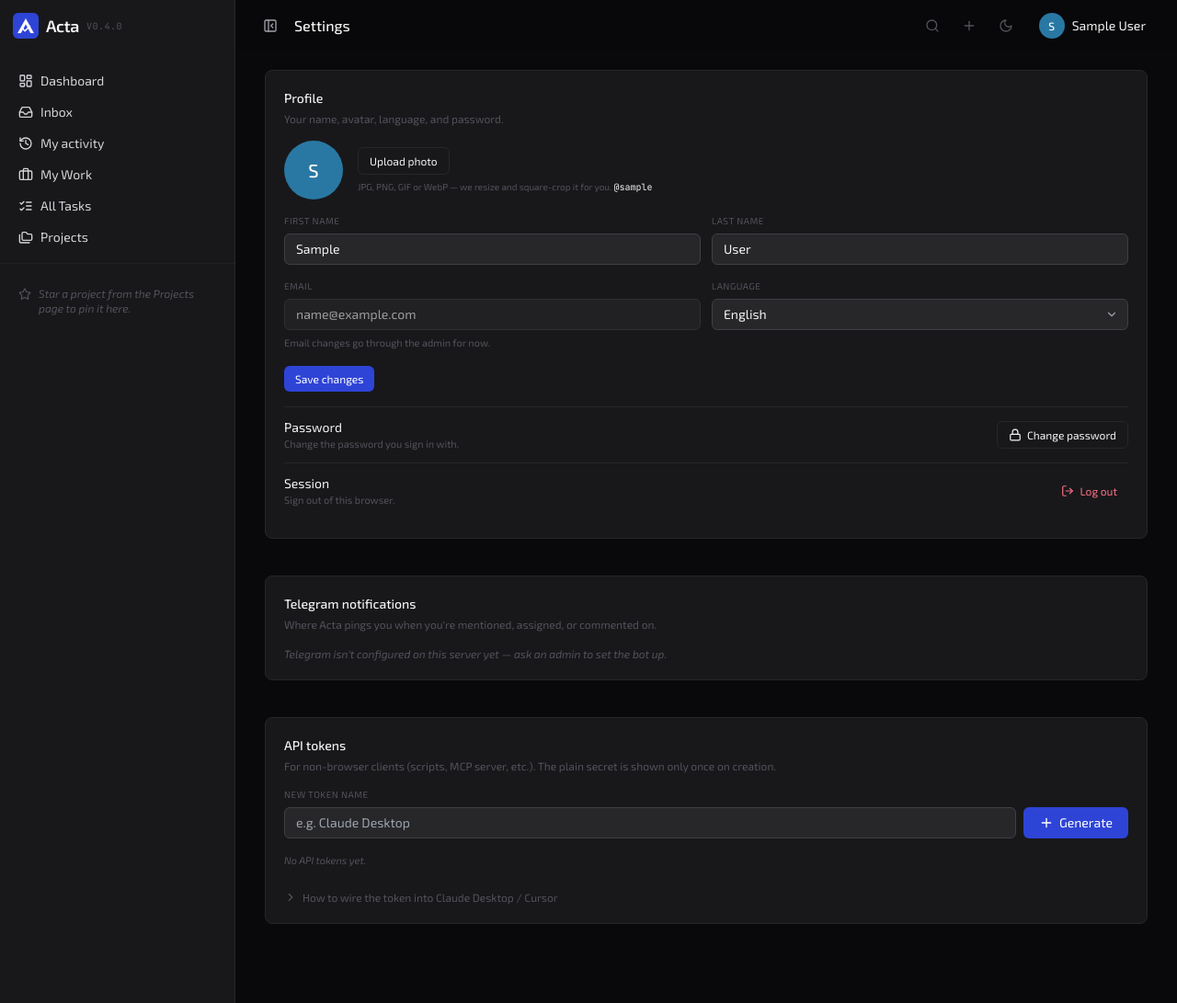
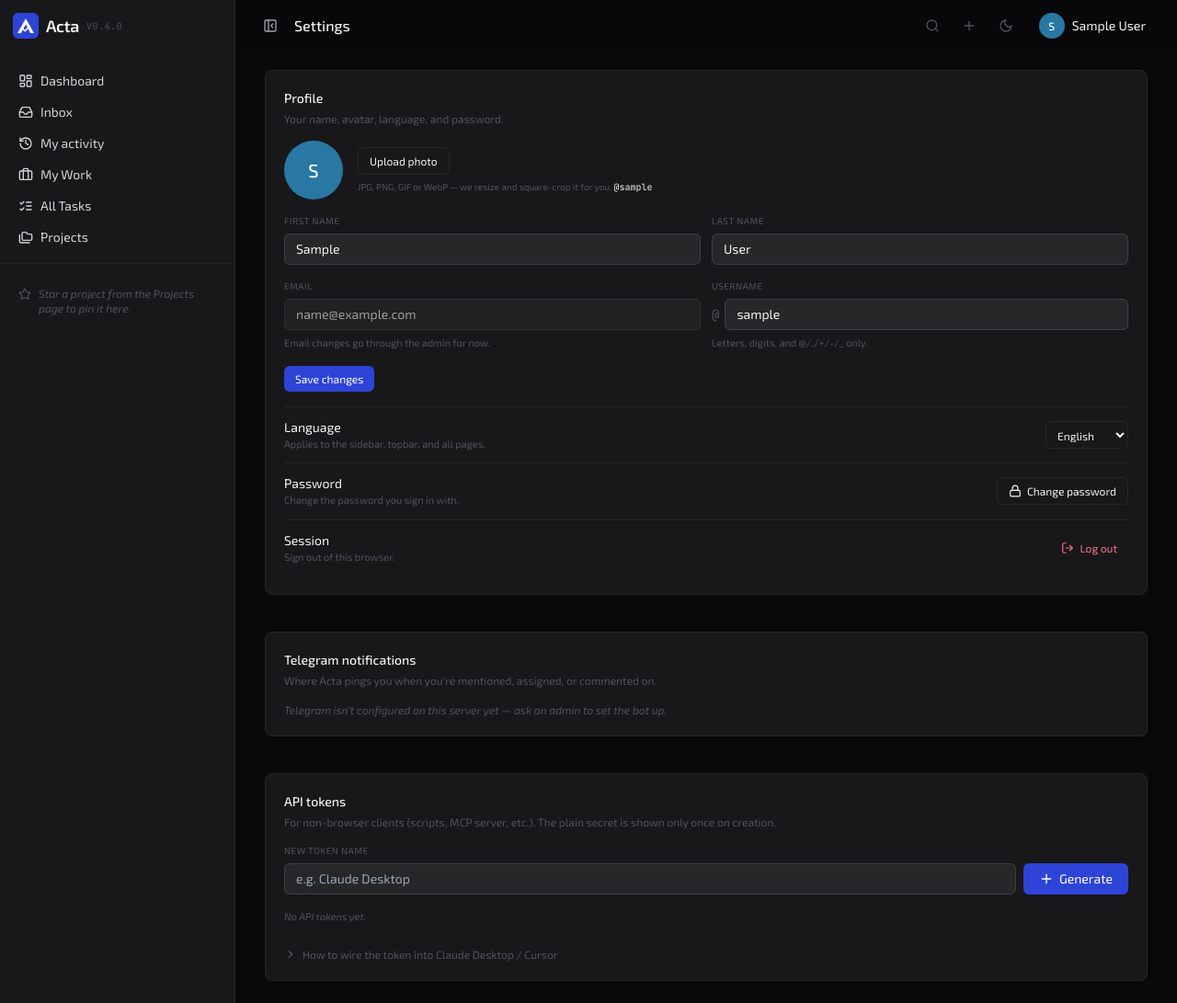
Before and after one commit to voxquietam/acta, a Django app: page /accounts/settings/ in a window 1280 px wide. Shown: the whole page at 92% size. Run offline with Django 5.2, Linux system fonts and the light colour scheme; the visitor is signed in with stand-in values (Sample User, id 1); data that the repository does not hold is empty; parts of the project's set-up code (start-up, migrations or seed data) failed here and were passed over; some libraries are stand-ins or nearby versions.

Commit message:
feat(accounts): editable username + inline language switcher in settings

```diff
--- a/apps/accounts/views.py
+++ b/apps/accounts/views.py
@@ -160,22 +160,57 @@ def user_settings(request):
     """
     user = request.user
     if request.method == "POST":
-        first = (request.POST.get("first_name") or "").strip()[:150]
-        last = (request.POST.get("last_name") or "").strip()[:150]
-        lang = (request.POST.get("language") or "").strip()
-        allowed = {code for code, _ in settings.LANGUAGES}
+        # Each field is only touched when its form field is actually
+        # present in the POST payload. This lets the small inline forms
+        # below (Language picker, future per-field auto-saves) post
+        # only the field they own without silently blanking the others.
         updates = []
-        if user.first_name != first:
-            user.first_name = first
-            updates.append("first_name")
-        if user.last_name != last:
-            user.last_name = last
-            updates.append("last_name")
+        if "first_name" in request.POST:
+            first = (request.POST.get("first_name") or "").strip()[:150]
+            if user.first_name != first:
+                user.first_name = first
+                updates.append("first_name")
+        if "last_name" in request.POST:
+            last = (request.POST.get("last_name") or "").strip()[:150]
+            if user.last_name != last:
+                user.last_name = last
+                updates.append("last_name")
+        # Username is the @handle used for display + mentions. Editable
+        # but validated: same charset as Django's default (letters,
+        # digits, ``@.+-_``), max 150 chars, unique case-insensitively
+        # so look-alikes like ``Vox`` vs ``vox`` cannot coexist. Empty
+        # input leaves the current value untouched; bad input flashes
+        # an error and short-circuits before any save.
+        if "username" in request.POST:
+            username_raw = (request.POST.get("username") or "").strip()
+            if username_raw and username_raw != user.username:
+                from django.contrib.auth.validators import UnicodeUsernameValidator
+
+                if len(username_raw) > 150:
+                    messages.error(request, gettext("Username is too long (max 150 characters)."))
+                    return HttpResponseRedirect(reverse("accounts:settings"))
+                try:
+                    UnicodeUsernameValidator()(username_raw)
+                except ValidationError:
+                    messages.error(
+                        request,
+                        gettext("Username can only contain letters, digits, and @/./+/-/_."),
+                    )
+                    return HttpResponseRedirect(reverse("accounts:settings"))
+                User = get_user_model()
+                if User.objects.exclude(pk=user.pk).filter(username__iexact=username_raw).exists():
+                    messages.error(request, gettext("That username is already taken."))
+                    return HttpResponseRedirect(reverse("accounts:settings"))
+                user.username = username_raw
+                updates.append("username")
         lang_changed = False
-        if lang and lang in allowed and getattr(user, "language", "") != lang:
-            user.language = lang
-            updates.append("language")
-            lang_changed = True
+        if "language" in request.POST:
+            lang = (request.POST.get("language") or "").strip()
+            allowed = {code for code, _ in settings.LANGUAGES}
+            if lang and lang in allowed and getattr(user, "language", "") != lang:
+                user.language = lang
+                updates.append("language")
+                lang_changed = True
         if updates:
             user.save(update_fields=updates)
         if lang_changed:
--- a/templates/accounts/settings.html
+++ b/templates/accounts/settings.html
@@ -63,12 +63,14 @@ Card / header / label / button styling matches ``web/workspaces/settings.html``.
               <p class="mt-1.5 text-[11px] text-placeholder-foreground">{% trans "Email changes go through the admin for now." %}</p>
             </div>
             <div>
-              <label class="block text-[10px] uppercase tracking-wider text-placeholder-foreground mb-1.5">{% trans "Language" %}</label>
-              <select name="language" class="acta-input">
-                {% for code, label in languages %}
-                <option value="{{ code }}" {% if code == request.user.language %}selected{% endif %}>{{ label }}</option>
-                {% endfor %}
-              </select>
+              <label class="block text-[10px] uppercase tracking-wider text-placeholder-foreground mb-1.5">{% trans "Username" %}</label>
+              <div class="flex items-center gap-1.5">
+                <span class="font-mono text-sm text-placeholder-foreground">@</span>
+                <input type="text" name="username" maxlength="150" value="{{ request.user.username }}"
+                       pattern="[A-Za-z0-9@.+\-_]+"
+                       class="acta-input flex-1">
+              </div>
+              <p class="mt-1.5 text-[11px] text-placeholder-foreground">{% trans "Letters, digits, and @/./+/-/_ only." %}</p>
             </div>
           </div>
 
@@ -78,11 +80,33 @@ Card / header / label / button styling matches ``web/workspaces/settings.html``.
         </form>
 
         {% comment %}
-        Password + Session as two aligned action rows (text left, button right):
-        the password form lives in a modal so it costs no space, and logging out
-        is folded in here under it rather than as its own section.
+        Language + Password + Session as aligned action rows (text left,
+        control right). Language posts its own change immediately (HX-Refresh
+        reloads the page so the persistent shell speaks the new locale);
+        the password form lives in a modal so it costs no space; logging
+        out is folded in here as the last row.
         {% endcomment %}
         <div class="mt-4 border-t border-border divide-y divide-border">
+          <div class="flex items-center justify-between gap-3 py-3">
+            <div class="min-w-0">
+              <div class="text-sm text-foreground">{% trans "Language" %}</div>
+              <div class="text-[11px] text-placeholder-foreground">{% trans "Applies to the sidebar, topbar, and all pages." %}</div>
+            </div>
+            <form method="post" action="{% url 'accounts:settings' %}"
+                  hx-post="{% url 'accounts:settings' %}"
+                  hx-trigger="change from:select[name=language]"
+                  hx-swap="none"
+                  class="shrink-0">
+              {% csrf_token %}
+              <select name="language"
+                      class="text-xs px-2 py-1.5 rounded-md border border-border bg-card text-foreground focus:outline-none focus:border-brand-500 transition">
+                {% for code, label in languages %}
+                <option value="{{ code }}" {% if code == request.user.language %}selected{% endif %}>{{ label }}</option>
+                {% endfor %}
+              </select>
+            </form>
+          </div>
+
           <div class="flex items-center justify-between gap-3 py-3">
             <div class="min-w-0">
               <div class="text-sm text-foreground">{% trans "Password" %}</div>
```
Also changed, not shown: apps/accounts/tests/test_user_settings.py (+85 -0 lines).
